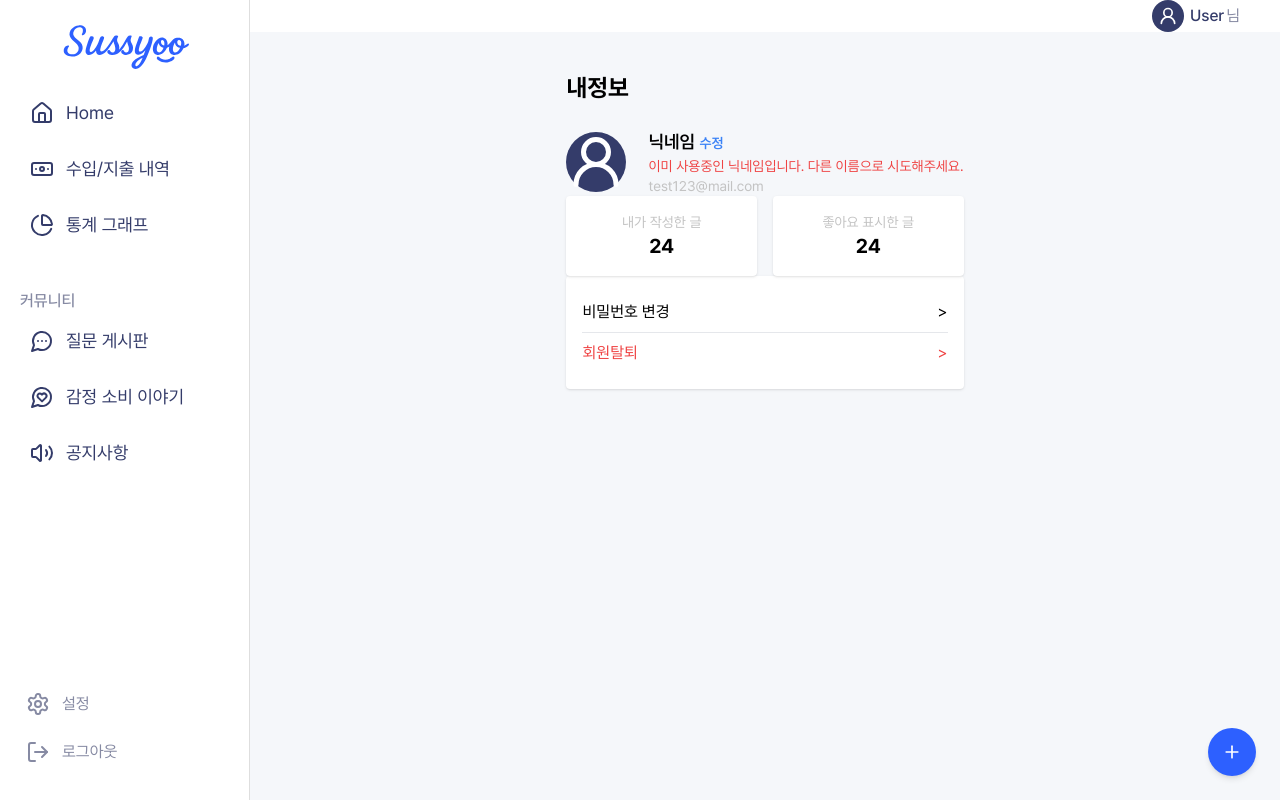
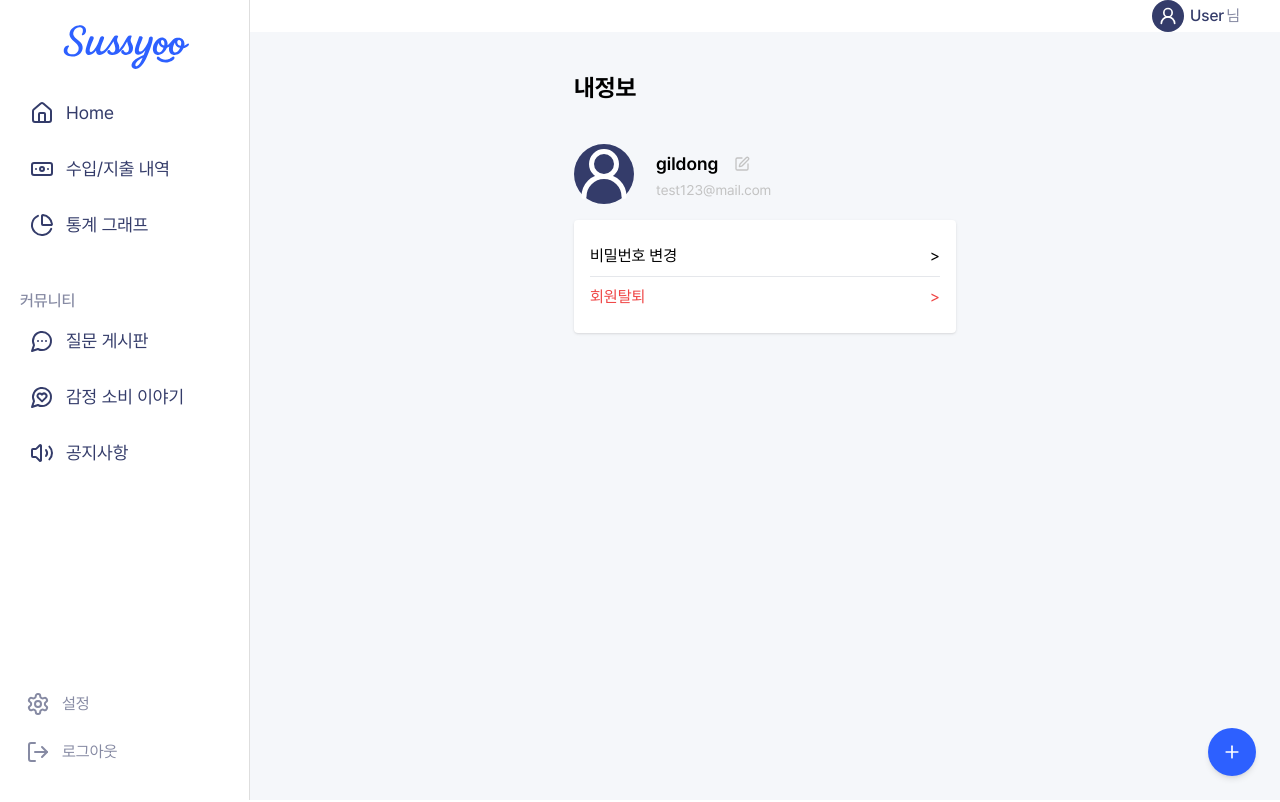
Before and after one commit to OZ-MAIN-PROJECT/frontend, a React (Vite) app: page /mypage in a window 1280 px wide. Shown: the top 802 px of the page. Built offline with nearby package versions, Linux system fonts and the light colour scheme.

Commit message:
feat : #26 내 정보 프로필 컴포넌트 구현

```diff
--- a/src/pages/myPage/components/InformationCard.tsx
+++ b/src/pages/myPage/components/InformationCard.tsx
@@ -1,18 +1,16 @@
 import { UserRound } from 'lucide-react';
+import NicknameEditor from './NicknameEditor';
 
 const InformationCard = () => {
   return (
     <div className="flex items-center justify-between">
-      <div className="flex items-center gap-4">
+      <div className="flex items-center gap-4 my-4">
         <div className="flex justify-center items-center w-[60px] h-[60px] bg-primary-800 rounded-full mr-1.5">
           <UserRound size={'60px'} className="text-white" />
         </div>
         <div>
-          <p className="font-semibold text-lg">
-            닉네임 <span className="text-sm text-blue-500 cursor-pointer">수정</span>
-          </p>
-          <p className="text-sm text-red-500">이미 사용중인 닉네임입니다. 다른 이름으로 시도해주세요.</p>
-          <p className="text-sm text-gray-500">test123@mail.com</p>
+          <NicknameEditor currentNickname="gildong" />
+          <p className="text-sm text-gray-500">test123@mail.com</p>{' '}
         </div>
       </div>
     </div>
--- a/src/pages/myPage/components/MyPostsCard.tsx
+++ b/src/pages/myPage/components/MyPostsCard.tsx
@@ -1,16 +1,5 @@
-const MyPostsCard = () => {
-    return (
-      <div className="flex gap-4">
-        <div className="flex-1 bg-white p-4 rounded shadow text-center">
-          <p className="text-sm text-gray-500">내가 작성한 글</p>
-          <p className="text-xl font-bold">24</p>
-        </div>
-        <div className="flex-1 bg-white p-4 rounded shadow text-center">
-          <p className="text-sm text-gray-500">좋아요 표시한 글</p>
-          <p className="text-xl font-bold">24</p>
-        </div>
-      </div>
-    );
-  };
+const MyPostCard = () => {
+  return <></>;
+};
 
-  export default MyPostsCard;
+export default MyPostCard;
--- /dev/null
+++ b/src/pages/myPage/components/NicknameEditor.tsx
@@ -0,0 +1,78 @@
+import { Edit } from 'lucide-react';
+import { useState } from 'react';
+import { users } from '@/data/users';
+
+interface NicknameEditorProps {
+  currentNickname: string;
+  onUpdated?: (newNickname: string) => void;
+}
+
+const NicknameEditor = ({ currentNickname, onUpdated }: NicknameEditorProps) => {
+  const [isEditing, setIsEditing] = useState(false);
+  const [nickname, setNickname] = useState(currentNickname);
+  const [error, setError] = useState('');
+
+  const handleSave = () => {
+    const trimmed = nickname.trim();
+
+    // 입력값이 없으면 기존 닉네임으로 되돌림
+    if (!trimmed) {
+      setNickname(currentNickname);
+      setIsEditing(false);
+      setError('');
+      return;
+    }
+
+    // 중복 확인 (더미 데이터 기준)
+    const isDuplicate = users.some(user => user.nickname === trimmed && user.nickname !== currentNickname);
+
+    if (isDuplicate) {
+      setError('이미 사용 중인 닉네임입니다.');
+      return;
+    }
+
+    // 저장 성공 처리
+    setNickname(trimmed);
+    setIsEditing(false);
+    setError('');
+    onUpdated?.(trimmed);
+  };
+
+  return (
+    <div className="flex flex-col">
+      <div className="w-[300px] h-[32px] flex gap-4 items-center">
+        {isEditing ? (
+          <>
+            <input
+              className="bg-transparent border-b-2 outline-none"
+              value={nickname}
+              onChange={e => {
+                setNickname(e.target.value);
+                setError('');
+              }}
+            />
+            <span className="cursor-pointer text-accent-blue text-sm" onClick={handleSave}>
+              저장
+            </span>
+          </>
+        ) : (
+          <>
+            <p className="font-semibold text-lg">{nickname}</p>
+            <Edit
+              color="#c3c3c3"
+              size={16}
+              className="cursor-pointer"
+              onClick={() => {
+                setIsEditing(true);
+                setNickname('');
+              }}
+            />
+          </>
+        )}
+      </div>
+      {error && <p className="text-sm text-red-500">{error}</p>}
+    </div>
+  );
+};
+
+export default NicknameEditor;
```
